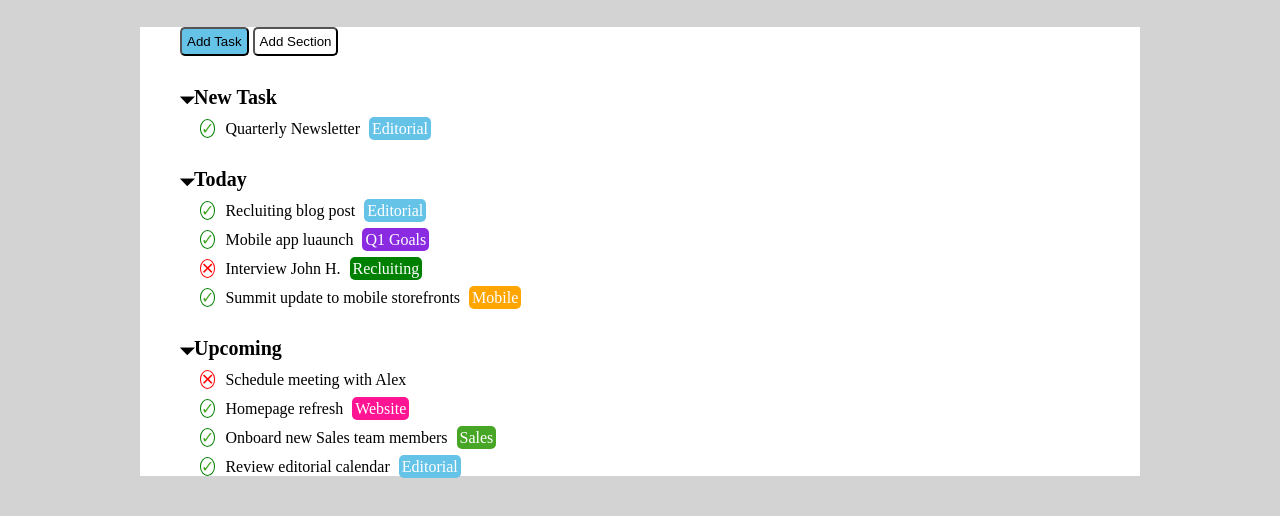
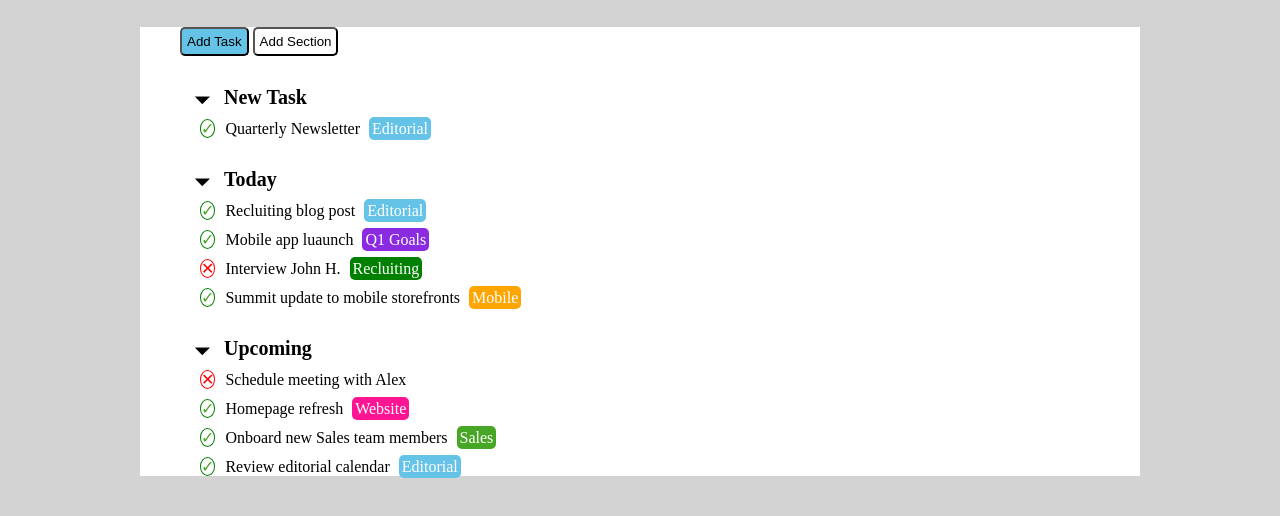
Before and after one commit to FrancescoGiommi/html-css-toboolist, a plain HTML site: page index.html in a window 1280 px wide. Shown: the part 124-640 px from the top of the page. Drawn offline with Linux system fonts and the light colour scheme.

Commit message:
Add fix symbol

```diff
--- a/css/style.css
+++ b/css/style.css
@@ -40,6 +40,10 @@
 
   section{
     margin: 30px;
+  }
+
+  .symbol-title-task{
+    margin: 15px;
   }
 
   .button{
--- a/index.html
+++ b/index.html
@@ -23,7 +23,7 @@
 
                     <section>
                         <!--Lista task-->
-                        <span class="Task-List"><strong>&#128899;New Task</strong></span>
+                        <span class="Task-List"><strong><span class="symbol-title-task">&#128899;</span>New Task</strong></span>
 
                         <div>
 
@@ -38,7 +38,7 @@
 
                     <section>
 
-                        <span class="Task-List"><strong>&#128899;Today</strong></span>
+                        <span class="Task-List"><strong><span class="symbol-title-task">&#128899;</span>Today</strong></span>
 
                         <ul class="remove-point">
                             <li class="item"><span class="completed">&check;</span>Recluiting blog post
@@ -59,7 +59,7 @@
 
                     <section>
 
-                        <span class="Task-List"><strong>&#128899;Upcoming</strong></span>
+                        <span class="Task-List"><strong><span class="symbol-title-task">&#128899;</span>Upcoming</strong></span>
 
                         <ul class="remove-point">
                             <li class="item"><span class="uncompleted">&#10005;</span>Schedule meeting with Alex</li>
```
